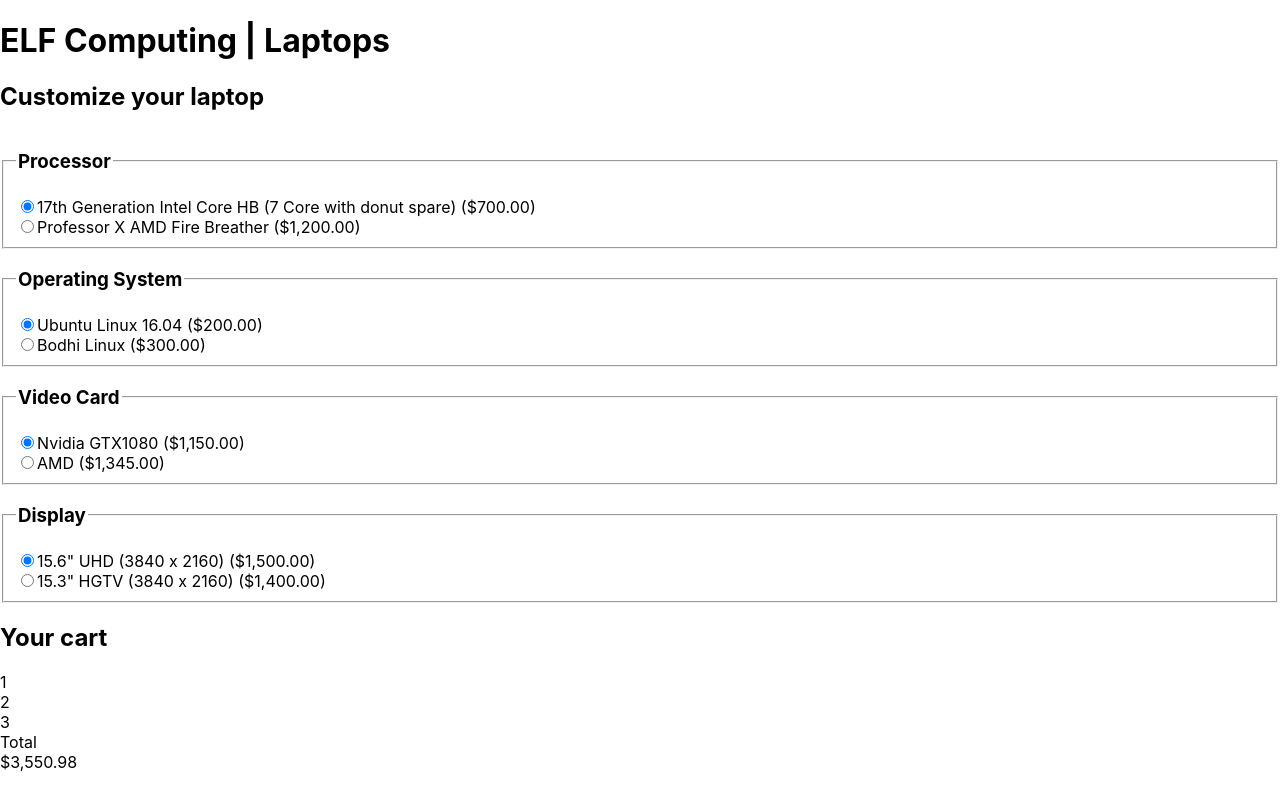
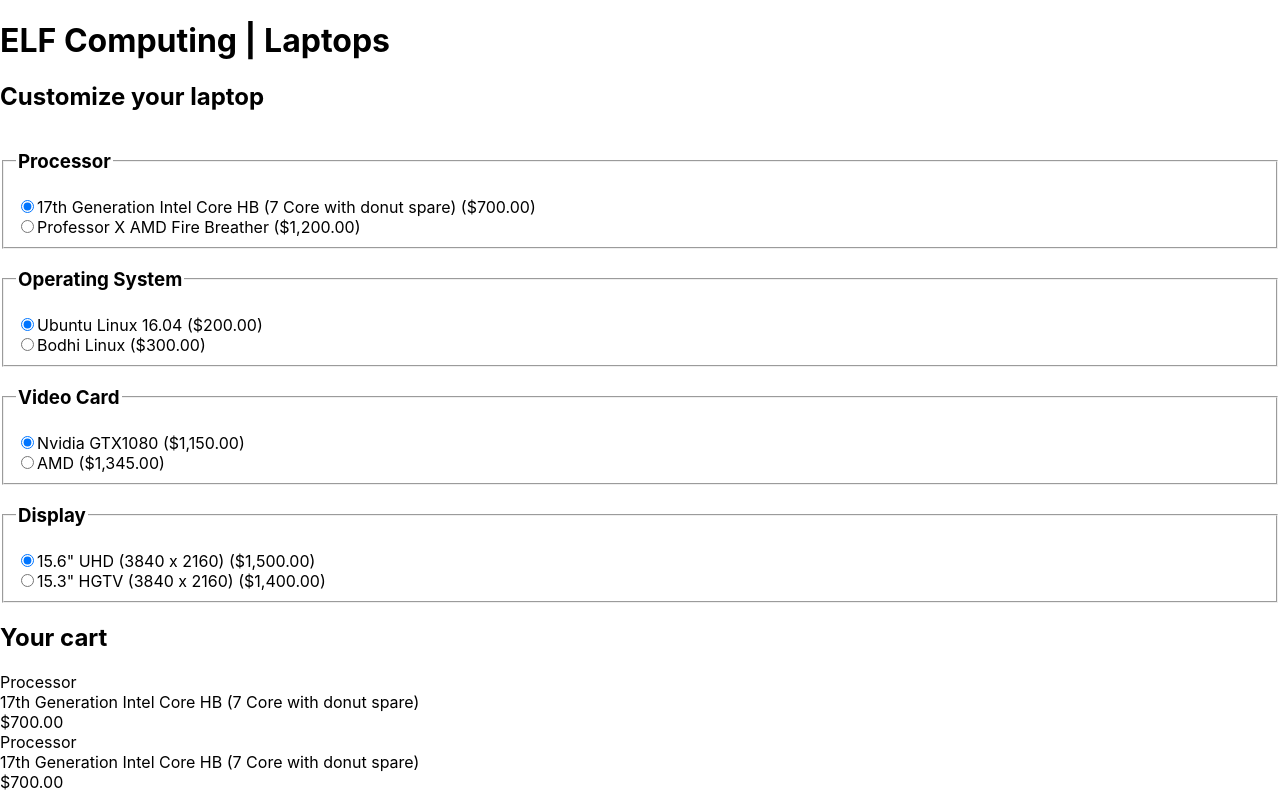
Before and after one commit to mujp13/react-laptop_customizer, a React (Create React App) app: page / in a window 1280 px wide. Shown: the top 793 px of the page. Built offline with nearby package versions, Linux system fonts and the light colour scheme.

Commit message:
another commit

```diff
--- a/src/SummaryContainer/SummaryContainer.js
+++ b/src/SummaryContainer/SummaryContainer.js
@@ -3,13 +3,21 @@
 
 class SummaryContainer extends React.Component {
   render() {
+    const { selectedOptions } = this.props;
+    const fieldTitles = Object.keys(selectedOptions);
 
     return (
       <section className="main__summary">
         <h2>Your cart</h2>
+        {selectedOptions &&
+          Object.values(selectedOptions).map((item, index) => (
           <SummaryItems
+            key={selectedOptions.name}
+            fieldTitle={fieldTitles[index]}
+            item={item}
             selectedOptions={this.props.selectedOptions}
           />
+        ))}
       </section>
     )
   }
--- a/src/SummaryItems/SummaryItems.js
+++ b/src/SummaryItems/SummaryItems.js
@@ -5,18 +5,22 @@
   currency: "USD"
 });
 
-
-
 class SummaryItems extends React.Component {
   render() {
+    const { item, fieldTitle} = this.props;
+    const items = Object.values(item);
     return (
-      <div className="summary__option" /*key={featureHash}*/>
-        <div className="summary__option__label">1</div>
-        <div className="summary__option__value">2</div>
-        <div className="summary__option__cost">
-          3
+      <>
+      {items.map(item => (
+        <div className="summary__option" /*key={featureHash}*/>
+          <div className="summary__option__label">{fieldTitle}</div>
+          <div className="summary__option__value">{this.props.item.name}</div>
+          <div className="summary__option__cost">
+            {USCurrencyFormat.format(this.props.item.cost)}
+          </div>
         </div>
-      </div>
+      ))}
+      </>
     )
   }
 }
```
